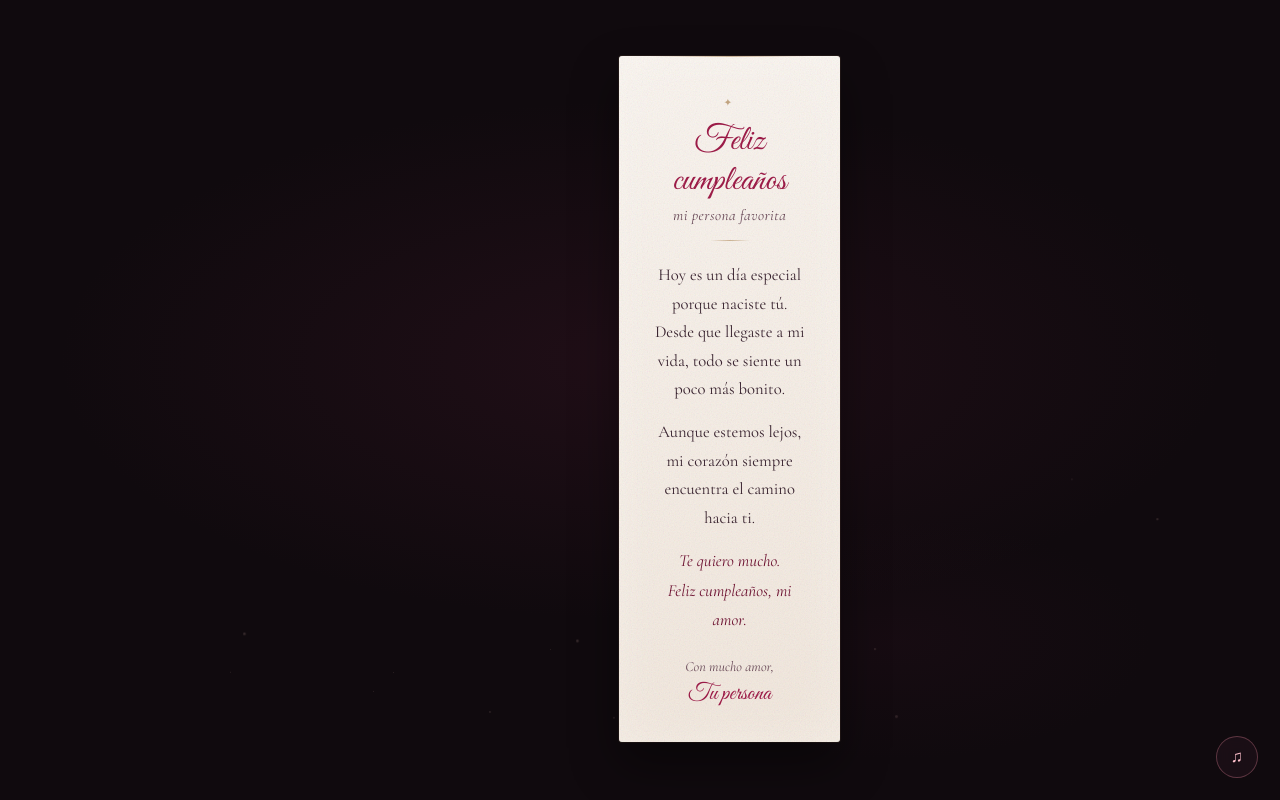
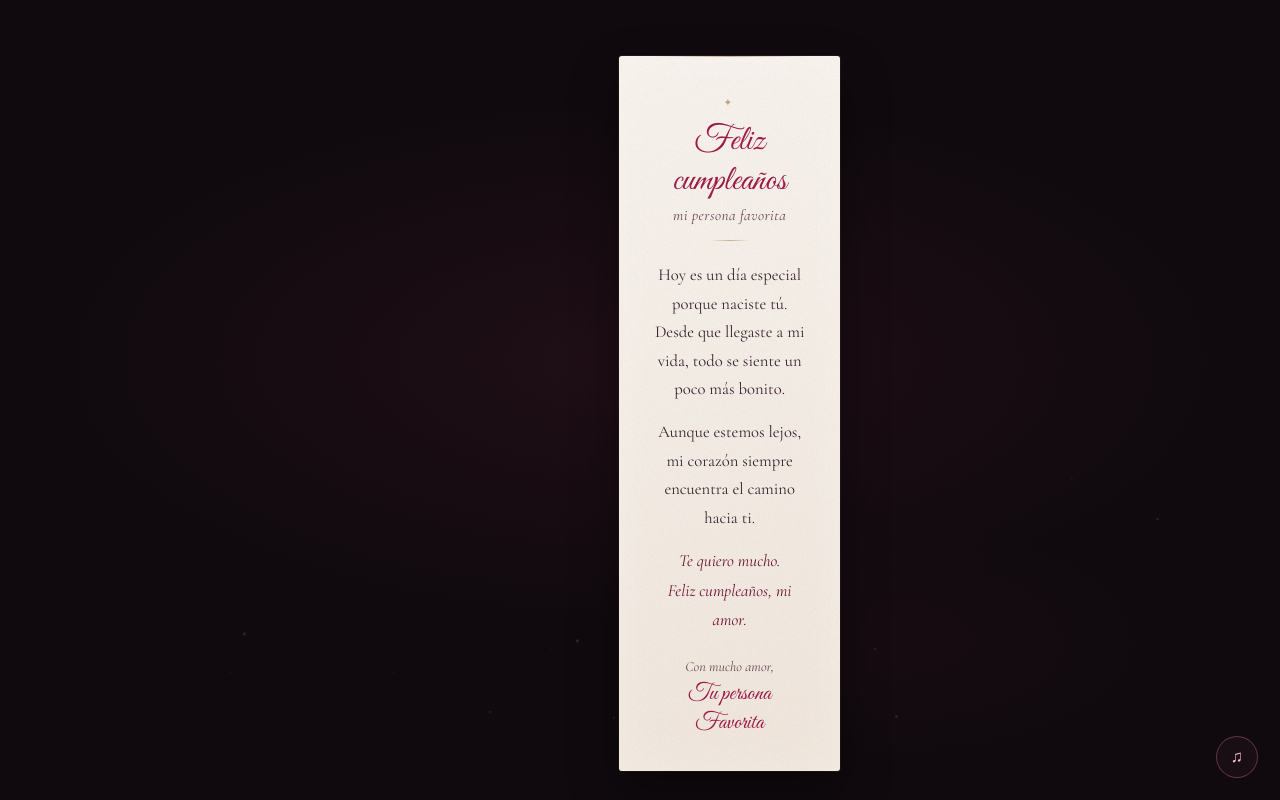
Before and after one commit to Miguel020103/felicitaciones, a plain HTML site: page index.html in a window 1280 px wide. Both pictures are taken after a click on the button "Abrir carta". Drawn offline with nearby package versions, Linux system fonts and the light colour scheme; a web font is replaced by a local one.

Commit message:
Update index.html

```diff
--- a/index.html
+++ b/index.html
@@ -65,7 +65,7 @@
 
         <footer class="letter-foot">
           <p class="foot-from">Con mucho amor,</p>
-          <p class="foot-name">Tu persona</p>
+          <p class="foot-name">Tu persona Favorita</p>
         </footer>
       </div>
     </article>
```
